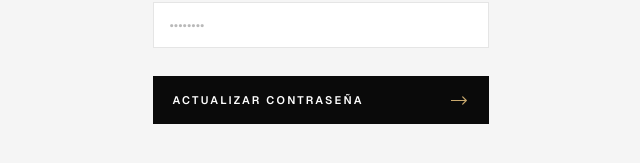
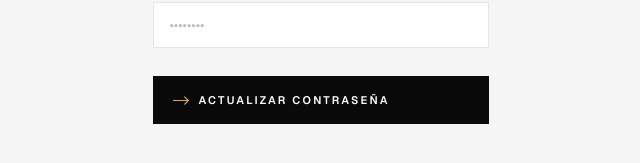
Before and after one commit to gabriel-m-dev/e-commerce, a Next.js app: page /reset-password in a window 1280 px wide. Shown: the part 453-616 px from the top of the page, without its empty margins (312-952 px from the left). Built offline with nearby package versions, Linux system fonts and the light colour scheme; no server answers.

Commit message:
fix(ui): move ArrowIcon inside else branch on auth loading buttons
ArrowIcon was rendering outside the ternary in register, forgot-password
and reset-password — causing it to show alongside the spinner during
loading state.

```diff
--- a/app/(auth)/forgot-password/page.tsx
+++ b/app/(auth)/forgot-password/page.tsx
@@ -110,8 +110,12 @@ export default function ForgotPasswordPage() {
               <Spinner />
               Enviando...
             </span>
-          ) : 'Enviar link'}
-          <ArrowIcon className="text-gold" size={18} />
+          ) : (
+            <span className="flex items-center gap-2">
+              <ArrowIcon className="text-gold" size={18} />
+              Enviar link
+            </span>
+          )}
         </button>
       </form>
 
--- a/app/(auth)/register/page.tsx
+++ b/app/(auth)/register/page.tsx
@@ -275,8 +275,12 @@ export default function RegisterPage() {
                 <Spinner />
                 Creando cuenta...
               </span>
-            ) : 'Crear cuenta'}
-            <ArrowIcon className="text-gold" size={18} />
+            ) : (
+              <span className="flex items-center gap-2">
+                <ArrowIcon className="text-gold" size={18} />
+                Crear cuenta
+              </span>
+            )}
           </button>
         </form>
       </div>
--- a/app/(auth)/reset-password/page.tsx
+++ b/app/(auth)/reset-password/page.tsx
@@ -109,8 +109,12 @@ export default function ResetPasswordPage() {
               <Spinner />
               Actualizando...
             </span>
-          ) : 'Actualizar contraseña'}
-          <ArrowIcon className="text-gold" size={18} />
+          ) : (
+            <span className="flex items-center gap-2">
+              <ArrowIcon className="text-gold" size={18} />
+              Actualizar contraseña
+            </span>
+          )}
         </button>
       </form>
     </div>
```
